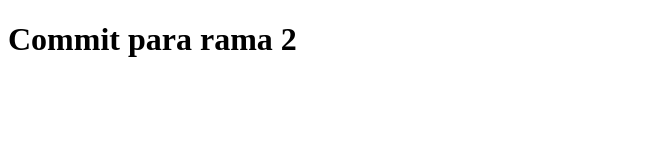
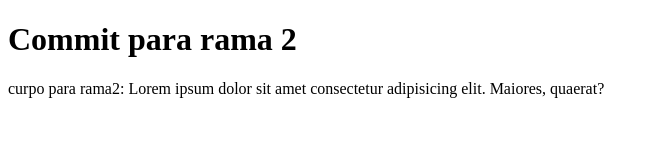
Before and after one commit to Adr07/Prueba, a plain HTML site: page Index.html in a window 1280 px wide. Shown: the whole page, without its empty margins (0-659 px from the left). Drawn offline with Linux system fonts and the light colour scheme.

Commit message:
cuerpo para rama2

```diff
--- a/Index.html
+++ b/Index.html
@@ -7,5 +7,6 @@
 </head>
 <body>
     <h1>Commit para rama 2</h1>
+    <p>curpo para rama2: Lorem ipsum dolor sit amet consectetur adipisicing elit. Maiores, quaerat?</p>
 </body>
 </html>
```
